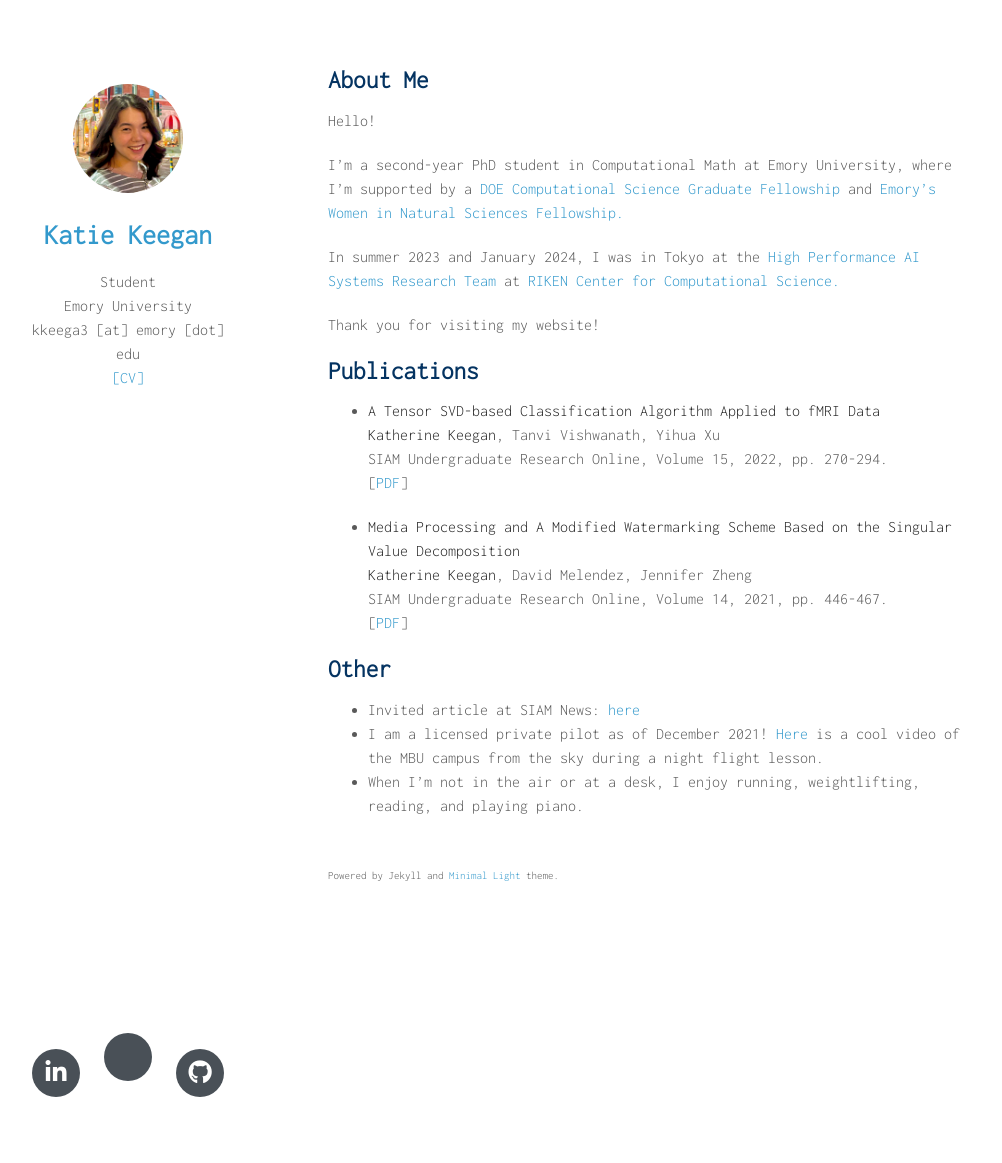
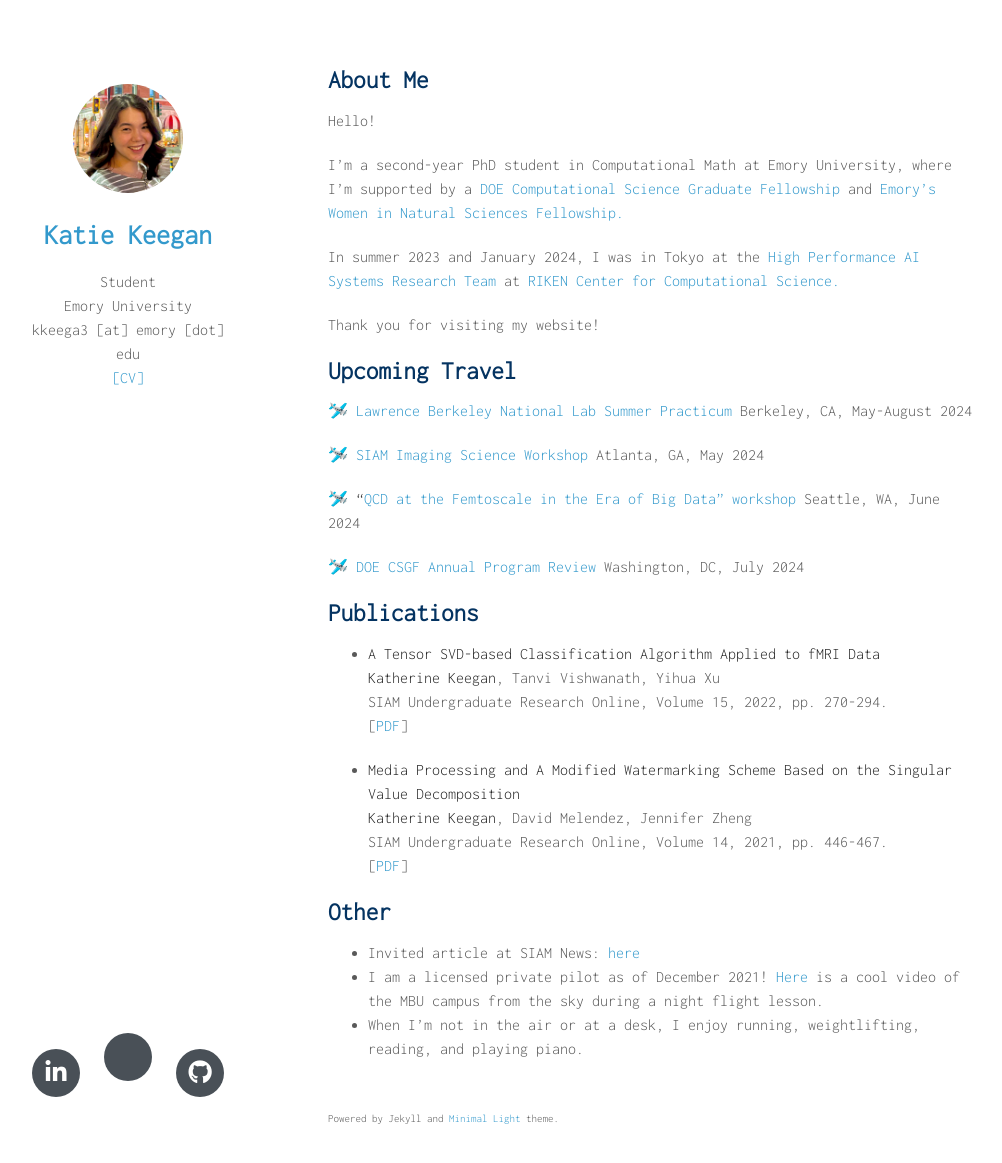
Before and after one commit to katiekeegan/katiekeegan, a Jekyll site: the page built from index.md, in a window 1280 px wide and 1199 px high. Shown: the top 1163 px of the window, without its empty margins (142-1144 px from the left). Built offline with Jekyll 4.4.1, drawn with Linux system fonts in a browser that asks for light colours; nearby versions of some CDN libraries; a style sheet for code colours, icons or effects is not loaded; our own code applies the rules of GitHub Pages for plain Markdown files.

Commit message:
Update index.md

```diff
--- a/index.md
+++ b/index.md
@@ -11,6 +11,20 @@ I'm a second-year PhD student in Computational Math at Emory University, where I
 In summer 2023 and January 2024, I was in Tokyo at the [High Performance AI Systems Research Team](https://www.r-ccs.riken.jp/en/research/labs/hpaisrt/) at [RIKEN Center for Computational Science.](https://www.r-ccs.riken.jp/en/)
 
 Thank you for visiting my website!
+
+## Upcoming Travel
+
+🛩️ **[Lawrence Berkeley National Lab Summer Practicum](https://www.lbl.gov/)**
+Berkeley, CA, May-August 2024
+
+🛩️ **[SIAM Imaging Science Workshop](https://www.siam.org/conferences/cm/conference/is24)**
+Atlanta, GA, May 2024
+
+🛩️ **"[QCD at the Femtoscale in the Era of Big Data" workshop](https://www.int.washington.edu/programs-and-workshops/24-2a)**
+Seattle, WA, June 2024
+
+🛩️ **[DOE CSGF Annual Program Review](https://www.krellinst.org/csgf/about-doe-csgf/news-events/annual-program-review)**
+Washington, DC, July 2024
 
 ## Publications
 
```
